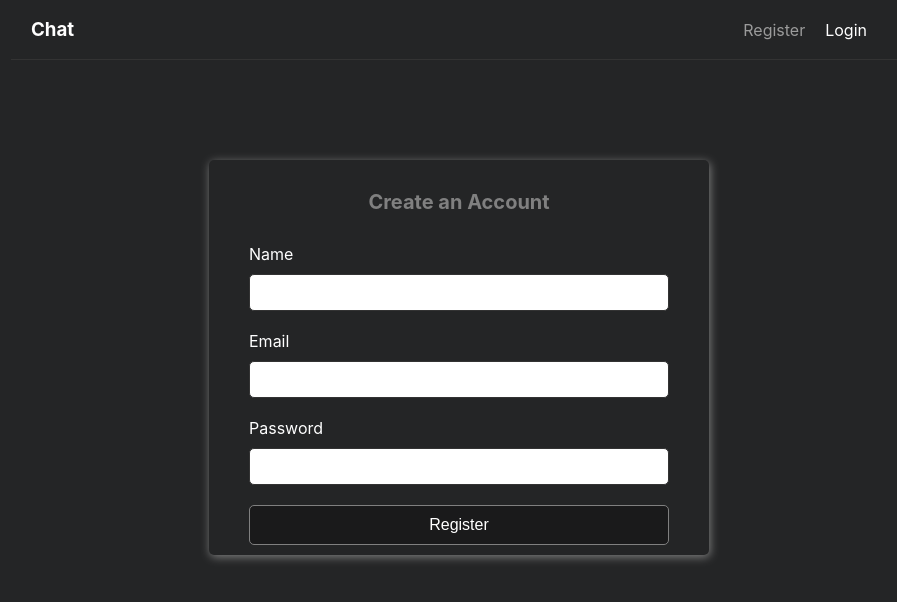
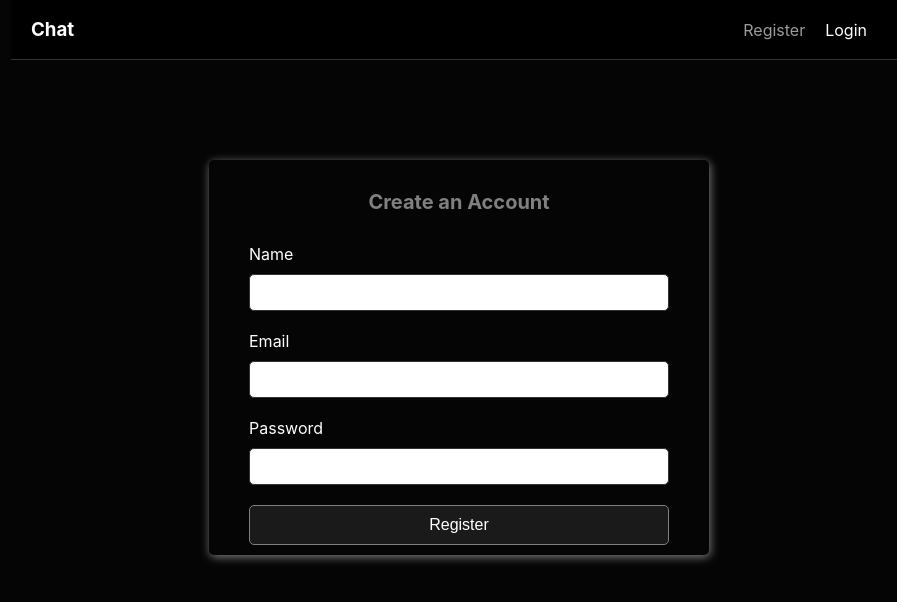
Before and after one commit to SayamJain1/chat-firebase-app, a React (Vite) app: page /register in a window 1280 px wide. Shown: the top 602 px of the page, without its empty margins (181-1078 px from the left). Built offline with nearby package versions, Linux system fonts and the light colour scheme; no server answers.

Commit message:
modified some styles

```diff
--- a/src/App.css
+++ b/src/App.css
@@ -20,7 +20,8 @@ nav {
   justify-content: space-between;
   height: 60px;
   padding: 0px 20px;
-  background-color: var(--color-1);
+  /* background-color: var(--color-1); */
+  background-color: #000;
   border-bottom: 1px solid var(--color-6);
 }
 nav a {
@@ -102,9 +103,11 @@ button[disabled] {
   color: #666666;
   transition: none;
 }
-/* .btn:hover {
-  transform: scale(1.05);
-} */
+.btn:hover, .btn-nav:hover{
+  /* transform: scale(1.05); */
+  color: black;
+  background: rgb(253, 253, 253);
+}
 .error {
   text-align: center;
   color: var(--color-5);
@@ -158,6 +161,7 @@ button[disabled] {
   height: calc(100vh - 70px);
   width: 70%;
   margin: 0 auto;
+  background: #000000;
 }
 .users_container {
   padding-top: 15px;
@@ -306,13 +310,12 @@ button[disabled] {
     right: 0;
     bottom: 5px;
   }
-  .message_form input{
+  .message_form input {
     width: 20vw;
   }
   .message_wrapper p {
     max-width: 75%;
   }
-
 }
 
 @media screen and (max-width: 576px) {
--- a/src/index.css
+++ b/src/index.css
@@ -5,7 +5,9 @@ body {
     sans-serif;
   -webkit-font-smoothing: antialiased;
   -moz-osx-font-smoothing: grayscale;
-  background: #242526;
+  /* background: #e7e7e7; */
+  background: #050505;
+  /* color: rgb(245, 245, 245); */
   color: white;
   padding: 0px 0px; /*change it */
 }
```
